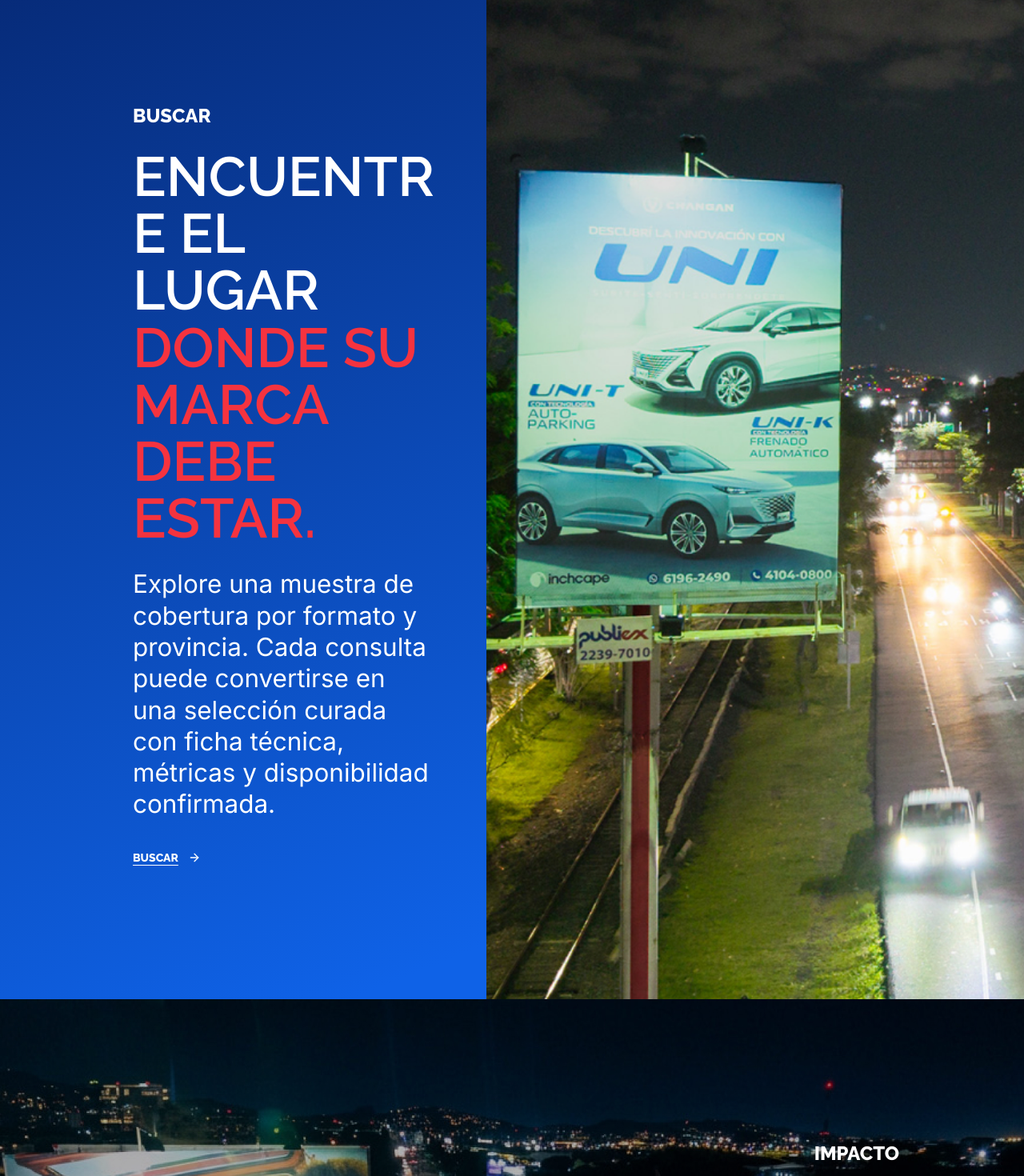
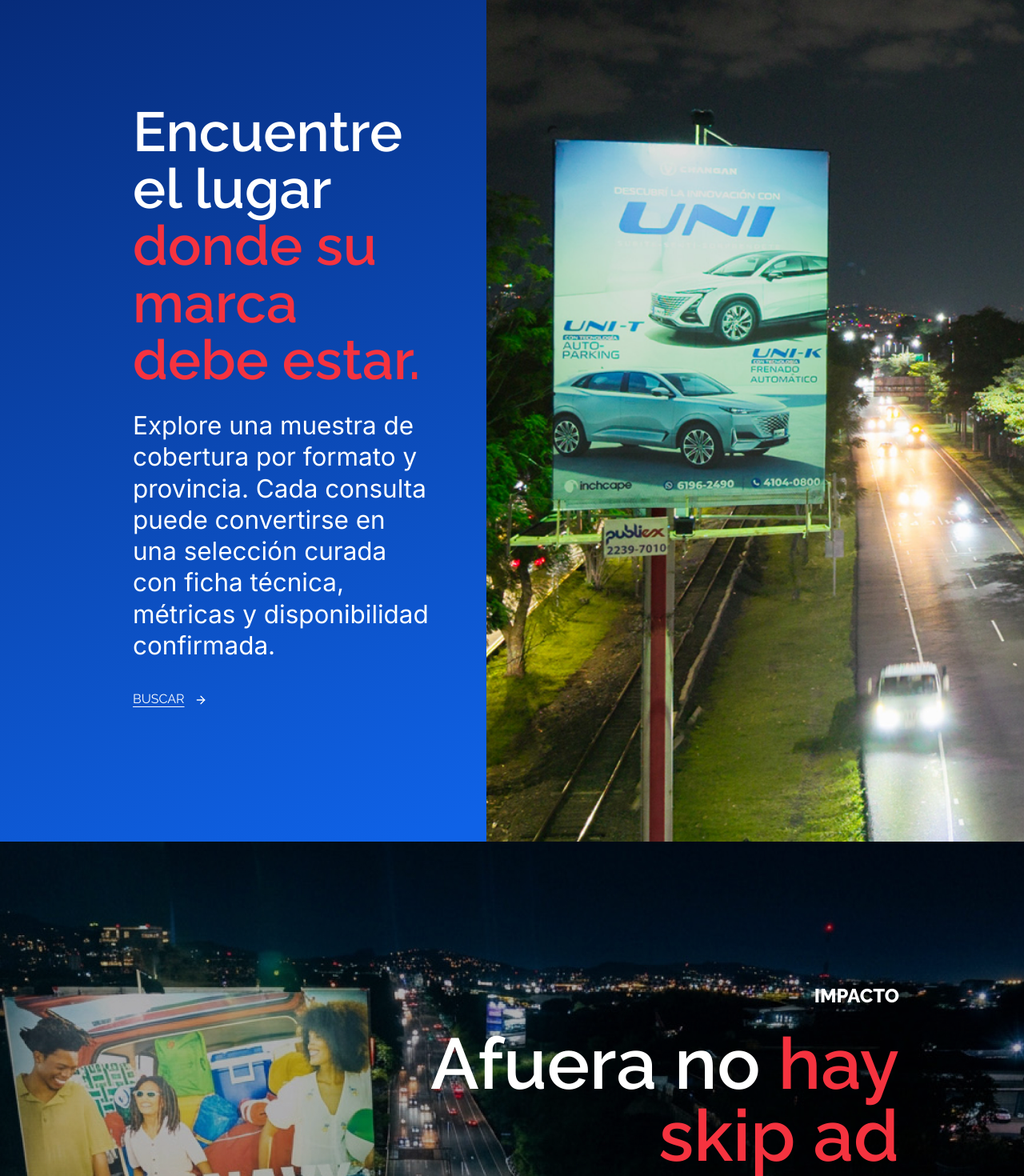
Before and after one commit to tebanban/webpubliex3.0, a React (Vite) app: page / in a window 1280 px wide. Shown: the part 1400-2870 px from the top of the page at 80% size. Built offline with nearby package versions, Linux system fonts and the light colour scheme.

Commit message:
Fonts changes

```diff
--- a/client/pages/HomePage.tsx
+++ b/client/pages/HomePage.tsx
@@ -54,8 +54,8 @@
       >
         <div className="mx-auto grid min-h-[903px] w-full max-w-[1920px] lg:grid-cols-[0.95fr_1.05fr]">
           <div className="px-5 py-20 md:px-10 lg:py-[166px] xl:pl-[166px] xl:pr-16">
-            <SectionLabel>Buscar</SectionLabel>
-            <h2 className="max-w-[520px] font-raleway text-[clamp(2.4rem,5.4vw,4.965rem)] font-semibold uppercase leading-[1.03]">
+
+            <h2 className="max-w-[520px] font-raleway text-[clamp(2.4rem,5.4vw,4.965rem)] font-semibold leading-[1.03]">
               Encuentre el lugar{" "}
               <span className="text-publiex-red">
                 donde su marca debe estar.
@@ -67,7 +67,7 @@
               técnica, métricas y disponibilidad confirmada.
             </p>
             <a
-              className="mt-9 inline-flex items-center gap-3 font-raleway text-sm font-extrabold uppercase underline underline-offset-4"
+              className="mt-9 inline-flex text-[16px] items-center gap-3 font-raleway text-sm  uppercase underline underline-offset-4"
               href="#contacto"
             >
               Buscar <ArrowRight aria-hidden className="size-4" />
@@ -93,7 +93,7 @@
           <div className="max-w-[660px] text-right xl:mr-[60px]">
             <SectionLabel>Impacto</SectionLabel>
             <h2 className="font-raleway text-[clamp(2.8rem,7vw,5.965rem)] font-semibold leading-none">
-              Afuera no <span className="text-publiex-red">HAY SKIP AD</span>
+              Afuera no <span className="text-publiex-red">hay skip ad</span>
             </h2>
             <p className="mt-8 max-w-[660px] text-xl leading-tight md:text-[31.44px]">
               Creamos presencia real para marcas que no quieren pasar
@@ -242,7 +242,7 @@
             className="h-full min-h-[520px] w-full object-cover"
             src={publiexAsset("figma-transport.jpeg")}
           />
-          <div className="px-5 py-20 md:px-10 lg:px-24 xl:py-[130px] xl:pl-[82px]">
+          <div className="px-5 py-20 md:px-10 lg:px-24 xl:py-32.5 xl:pl-20.5">
             <SectionLabel>Publicidad en transporte</SectionLabel>
             <h2 className="max-w-[732px] font-raleway text-[clamp(2.4rem,5.8vw,6.4rem)] font-semibold leading-[0.97]">
               Una marca que acompaña el recorrido se vuelve parte del día a día.
```
